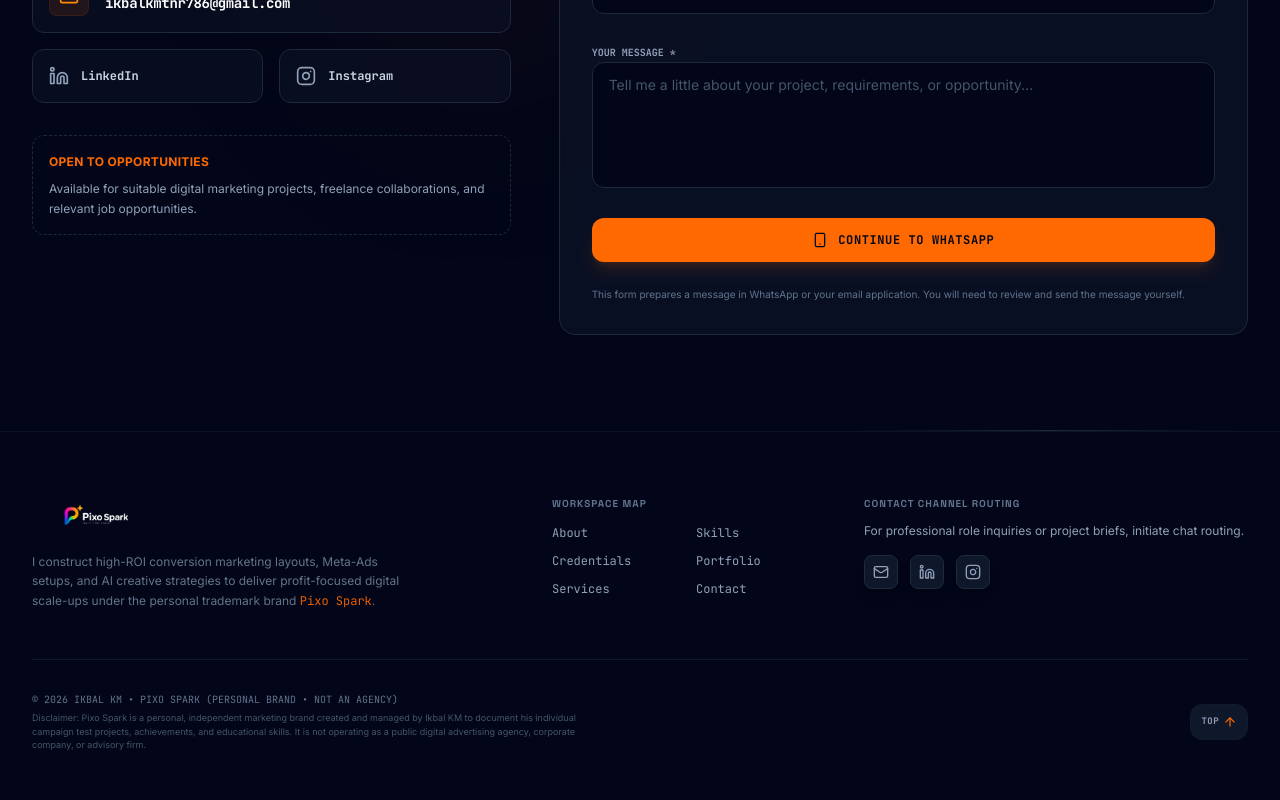
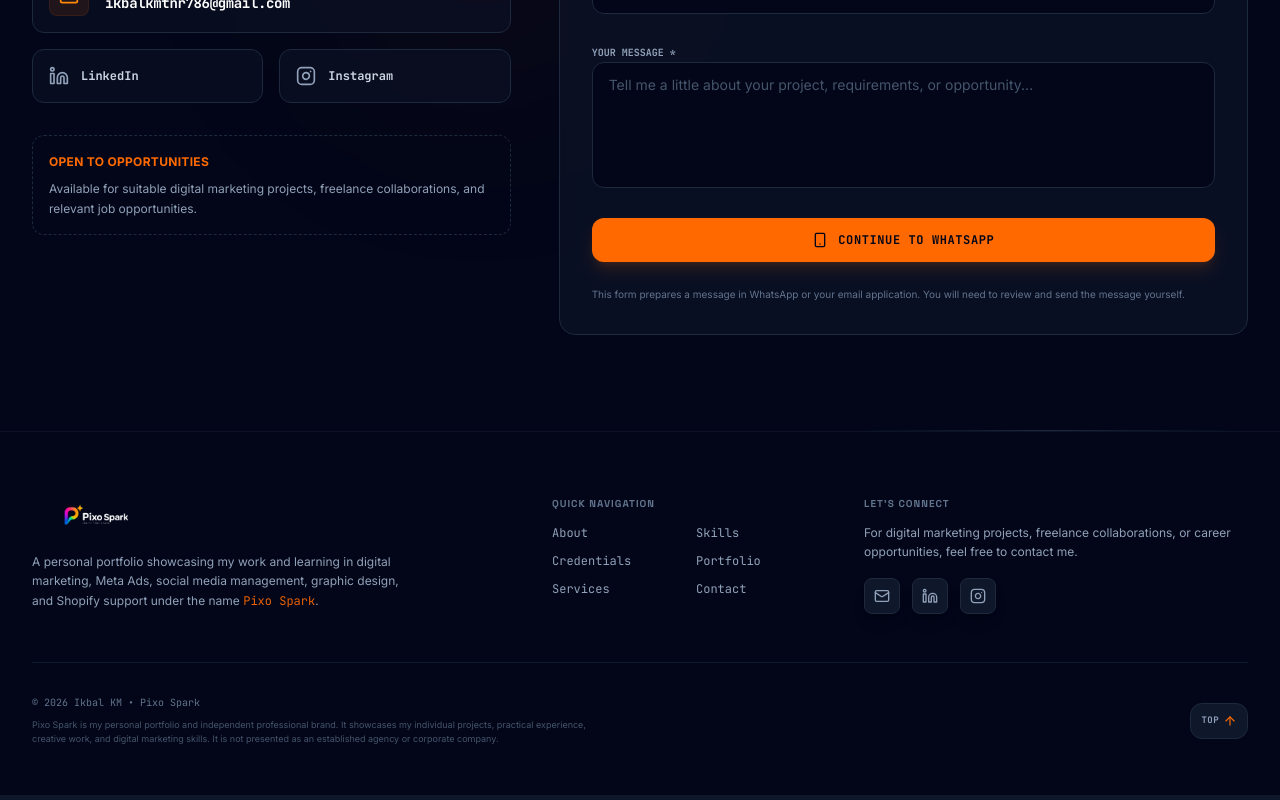
Before and after one commit to ikbalkmtnr786-glitch/ikbal-km-portfolio, a React (Vite) app: page / in a window 1280 px wide. Shown: the part 7700-8500 px from the top of the page. Built offline with nearby package versions, Linux system fonts and the light colour scheme.

Commit message:
Update Footer.tsx

```diff
--- a/src/components/Footer.tsx
+++ b/src/components/Footer.tsx
@@ -1,5 +1,6 @@
+
 import React from 'react';
-import { ArrowUp, Sparkles, Send, Linkedin, Instagram, Mail } from 'lucide-react';
+import { ArrowUp, Linkedin, Instagram, Mail } from 'lucide-react';
 import { personalInfo } from '../data';
 
 export default function Footer() {
@@ -21,6 +22,7 @@ export default function Footer() {
 
   const handleScrollTo = (id: string) => {
     const element = document.getElementById(id);
+
     if (element) {
       const offset = 80;
       const bodyRect = document.body.getBoundingClientRect().top;
@@ -44,75 +46,131 @@ export default function Footer() {
 
         <div className="grid grid-cols-1 md:grid-cols-12 gap-8 pb-12 border-b border-slate-900">
 
-          {/* Brand block left */}
+          {/* Brand Block */}
           <div className="md:col-span-5 space-y-4">
             <button
               onClick={handleScrollToTop}
               className="flex items-center gap-2 group cursor-pointer focus:outline-none"
+              aria-label="Back to homepage"
             >
-             <div className="h-10 w-32 flex items-center justify-center">
-                <img src="/pixo-logo.png" alt="Pixo Spark Logo" className="w-full h-full object-contain" />
+              <div className="h-10 w-32 flex items-center justify-center">
+                <img
+                  src="/pixo-logo.png"
+                  alt="Pixo Spark Logo"
+                  className="w-full h-full object-contain"
+                />
               </div>
             </button>
 
-            <p className="text-xs text-slate-450 leading-relaxed max-w-sm">
-              I construct high-ROI conversion marketing layouts, Meta-Ads setups, and AI creative strategies to deliver profit-focused digital scale-ups under the personal trademark brand <span className="text-orange-500/90 font-mono">Pixo Spark</span>.
+            <p className="text-xs text-slate-400 leading-relaxed max-w-sm">
+              A personal portfolio showcasing my work and learning in
+              digital marketing, Meta Ads, social media management,
+              graphic design, and Shopify support under the name{' '}
+              <span className="text-orange-500/90 font-mono">
+                Pixo Spark
+              </span>.
             </p>
           </div>
 
-          {/* Quick link columns */}
+          {/* Quick Links */}
           <div className="md:col-span-3 space-y-3">
-            <h4 className="text-[10px] font-mono text-slate-500 uppercase tracking-widest font-bold">Workspace Map</h4>
+            <h4 className="text-[10px] font-mono text-slate-500 uppercase tracking-widest font-bold">
+              Quick Navigation
+            </h4>
+
             <div className="grid grid-cols-2 gap-2 text-xs font-mono">
-              {menuItems.map((m, idx) => (
+              {menuItems.map((item) => (
                 <button
-                  key={idx}
-                  onClick={() => handleScrollTo(m.id)}
+                  key={item.id}
+                  onClick={() => handleScrollTo(item.id)}
                   className="text-left py-0.5 text-slate-400 hover:text-white transition-colors cursor-pointer focus:outline-none"
                 >
-                  {m.label}
+                  {item.label}
                 </button>
               ))}
             </div>
           </div>
 
-          {/* Social connections column */}
+          {/* Social Connections */}
           <div className="md:col-span-4 space-y-3">
-            <h4 className="text-[10px] font-mono text-slate-500 uppercase tracking-widest font-bold">Contact Channel Routing</h4>
-            <p className="text-xs text-slate-400 font-sans">For professional role inquiries or project briefs, initiate chat routing.</p>
+            <h4 className="text-[10px] font-mono text-slate-500 uppercase tracking-widest font-bold">
+              Let&apos;s Connect
+            </h4>
+
+            <p className="text-xs text-slate-400 font-sans leading-relaxed">
+              For digital marketing projects, freelance collaborations,
+              or career opportunities, feel free to contact me.
+            </p>
+
             <div className="flex gap-3 pt-1">
-              <a href={`mailto:${personalInfo.email}`} className="w-8.5 h-8.5 rounded-lg bg-slate-900 border border-slate-800 hover:border-orange-500/30 text-slate-400 hover:text-orange-400 flex items-center justify-center transition-colors shadow-lg">
+
+              <a
+                href={`mailto:${personalInfo.email}`}
+                aria-label="Send email"
+                className="w-9 h-9 rounded-lg bg-slate-900 border border-slate-800 hover:border-orange-500/30 text-slate-400 hover:text-orange-400 flex items-center justify-center transition-colors shadow-lg"
+              >
                 <Mail className="w-4 h-4" />
               </a>
-              <a href={personalInfo.linkedin} target="_blank" rel="noreferrer" className="w-8.5 h-8.5 rounded-lg bg-slate-900 border border-slate-800 hover:border-orange-500/30 text-slate-400 hover:text-orange-400 flex items-center justify-center transition-colors shadow-lg">
+
+              <a
+                href={personalInfo.linkedin}
+                target="_blank"
+                rel="noreferrer"
+                aria-label="LinkedIn profile"
+                className="w-9 h-9 rounded-lg bg-slate-900 border border-slate-800 hover:border-orange-500/30 text-slate-400 hover:text-orange-400 flex items-center justify-center transition-colors shadow-lg"
+              >
                 <Linkedin className="w-4 h-4" />
               </a>
-              <a href={personalInfo.instagram} target="_blank" rel="noreferrer" className="w-8.5 h-8.5 rounded-lg bg-slate-900 border border-slate-800 hover:border-orange-500/30 text-slate-400 hover:text-orange-400 flex items-center justify-center transition-colors shadow-lg">
+
+              <a
+                href={personalInfo.instagram}
+                target="_blank"
+                rel="noreferrer"
+                aria-label="Instagram profile"
+                className="w-9 h-9 rounded-lg bg-slate-900 border border-slate-800 hover:border-orange-500/30 text-slate-400 hover:text-orange-400 flex items-center justify-center transition-colors shadow-lg"
+              >
                 <Instagram className="w-4 h-4" />
               </a>
+
             </div>
           </div>
 
         </div>
 
-        {/* Brand ownership fineprint disclaimer and copyright footer */}
+        {/* Copyright and Disclaimer */}
         <div className="pt-8 flex flex-col md:flex-row items-center justify-between gap-4 text-[10px] font-mono text-slate-500">
-          <div className="space-y-1 text-center md:text-left">
-            <p>&copy; {new Date().getFullYear()} IKBAL KM &bull; PIXO SPARK (PERSONAL BRAND &bull; NOT AN AGENCY)</p>
-            <p className="text-[9px] text-slate-600 font-sans max-w-xl">
-              Disclaimer: Pixo Spark is a personal, independent marketing brand created and managed by Ikbal KM to document his individual campaign test projects, achievements, and educational skills. It is not operating as a public digital advertising agency, corporate company, or advisory firm.
+
+          <div className="space-y-2 text-center md:text-left">
+
+            <p>
+              &copy; {new Date().getFullYear()} Ikbal KM
+              <span className="mx-1.5">&bull;</span>
+              Pixo Spark
             </p>
+
+            <p className="text-[9px] text-slate-600 font-sans max-w-xl leading-relaxed">
+              Pixo Spark is my personal portfolio and independent
+              professional brand. It showcases my individual projects,
+              practical experience, creative work, and digital marketing
+              skills. It is not presented as an established agency or
+              corporate company.
+            </p>
+
           </div>
 
           <button
             id="scroll-to-top-btn"
             onClick={handleScrollToTop}
-            className="p-2.5 rounded-xl bg-slate-900 hover:bg-slate-850 border border-slate-850 text-slate-400 hover:text-white transition-colors cursor-pointer focus:outline-none flex items-center gap-1 shrink-0"
+            className="p-2.5 rounded-xl bg-slate-900 hover:bg-slate-800 border border-slate-800 text-slate-400 hover:text-white transition-colors cursor-pointer focus:outline-none flex items-center gap-1 shrink-0"
             aria-label="Back to top"
           >
-            <span className="text-[9px] uppercase tracking-wider font-semibold">Top</span>
+            <span className="text-[9px] uppercase tracking-wider font-semibold">
+              Top
+            </span>
+
             <ArrowUp className="w-3.5 h-3.5 text-orange-500" />
           </button>
+
         </div>
 
       </div>
```
